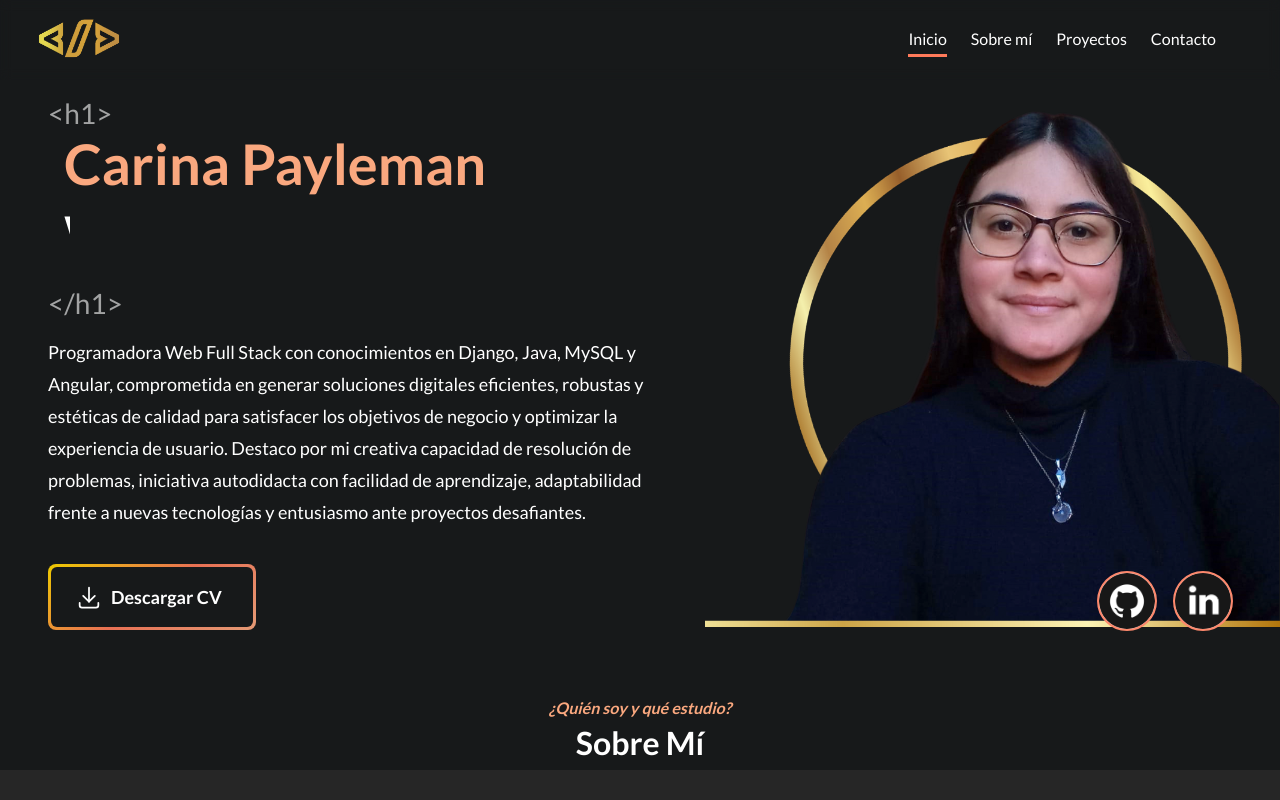
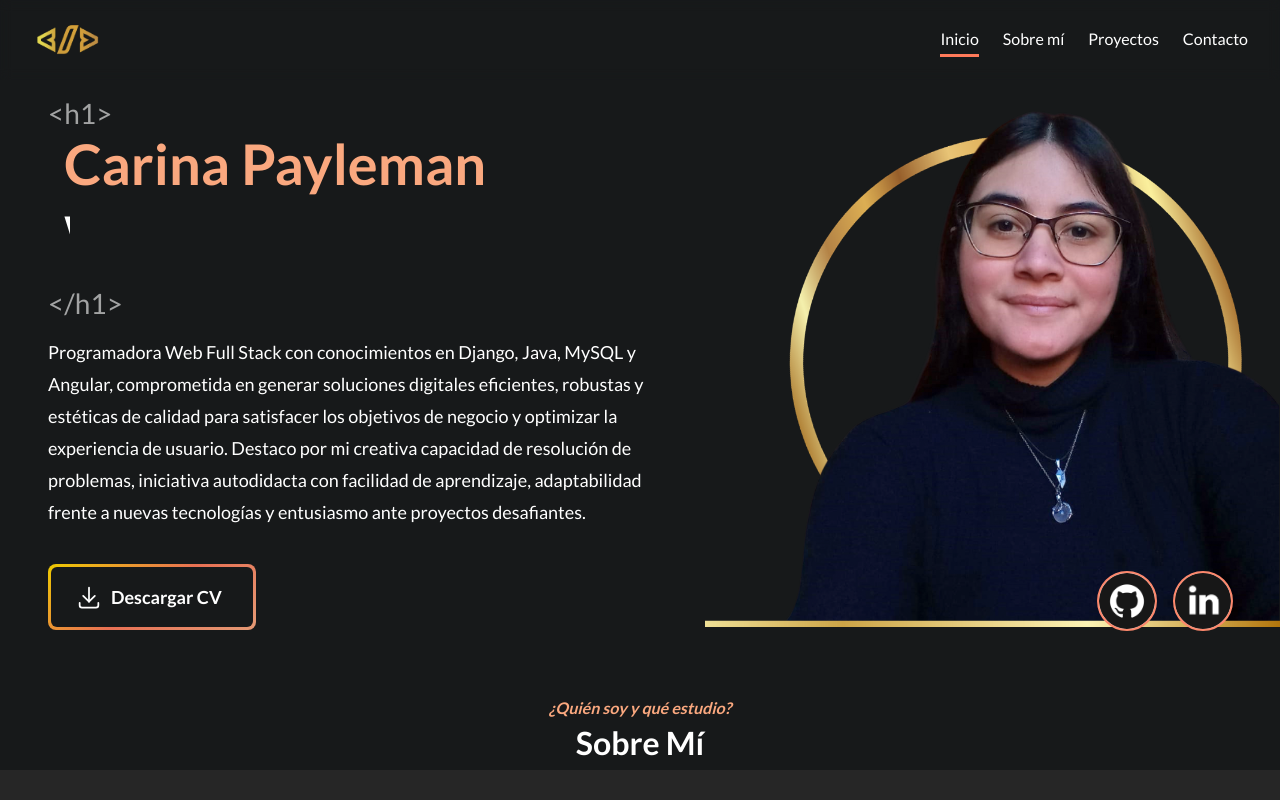
Before and after one commit to PaylemanC/portfolio, an Angular app: page / in a window 1280 px wide. Shown: the top 800 px of the page. Built offline with nearby package versions, Linux system fonts and the light colour scheme.

Commit message:
Corrige medidas desktop nav

```diff
--- a/src/app/shared/components/nav/nav.component.html
+++ b/src/app/shared/components/nav/nav.component.html
@@ -1,7 +1,5 @@
 <header>
-  <div class="logo">
-    <img src="./assets/personal-icon.svg" alt="Icon Carina Payleman">
-  </div>
+  <img src="./assets/personal-icon.svg" alt="Carina Payleman" class="logo">
   <div class="hamburger-menu" (click)="toggleMenu()">
     <svg xmlns="http://www.w3.org/2000/svg" class="icon icon-tabler icon-tabler-menu-2" width="36" height="36" viewBox="0 0 24 24" stroke-width="1.5" stroke="#ffffff" fill="none" stroke-linecap="round" stroke-linejoin="round">
       <path stroke="none" d="M0 0h24v24H0z" fill="none"/>
--- a/src/app/shared/components/nav/nav.component.scss
+++ b/src/app/shared/components/nav/nav.component.scss
@@ -36,6 +36,11 @@ header {
   @include blurBackground;
 }
 
+.logo {
+  width: 72px;
+  height: 72px;
+}
+
 .hamburger-menu {
   display: none;
 }
@@ -45,7 +50,6 @@ nav {
     display: flex;
     justify-content: space-between;
     align-items: center;
-    padding: 8px 32px;
     gap: 24px;
   }
 
```
